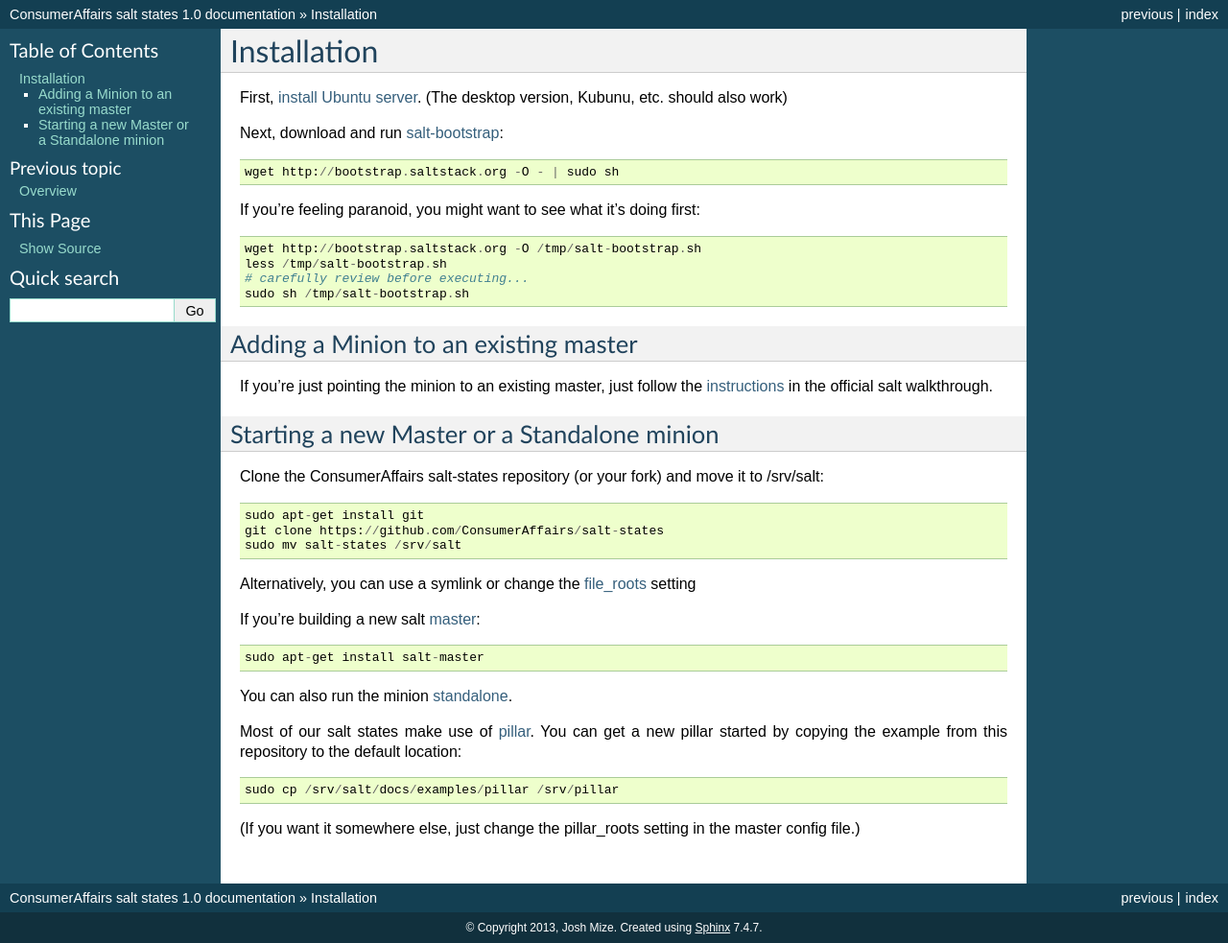
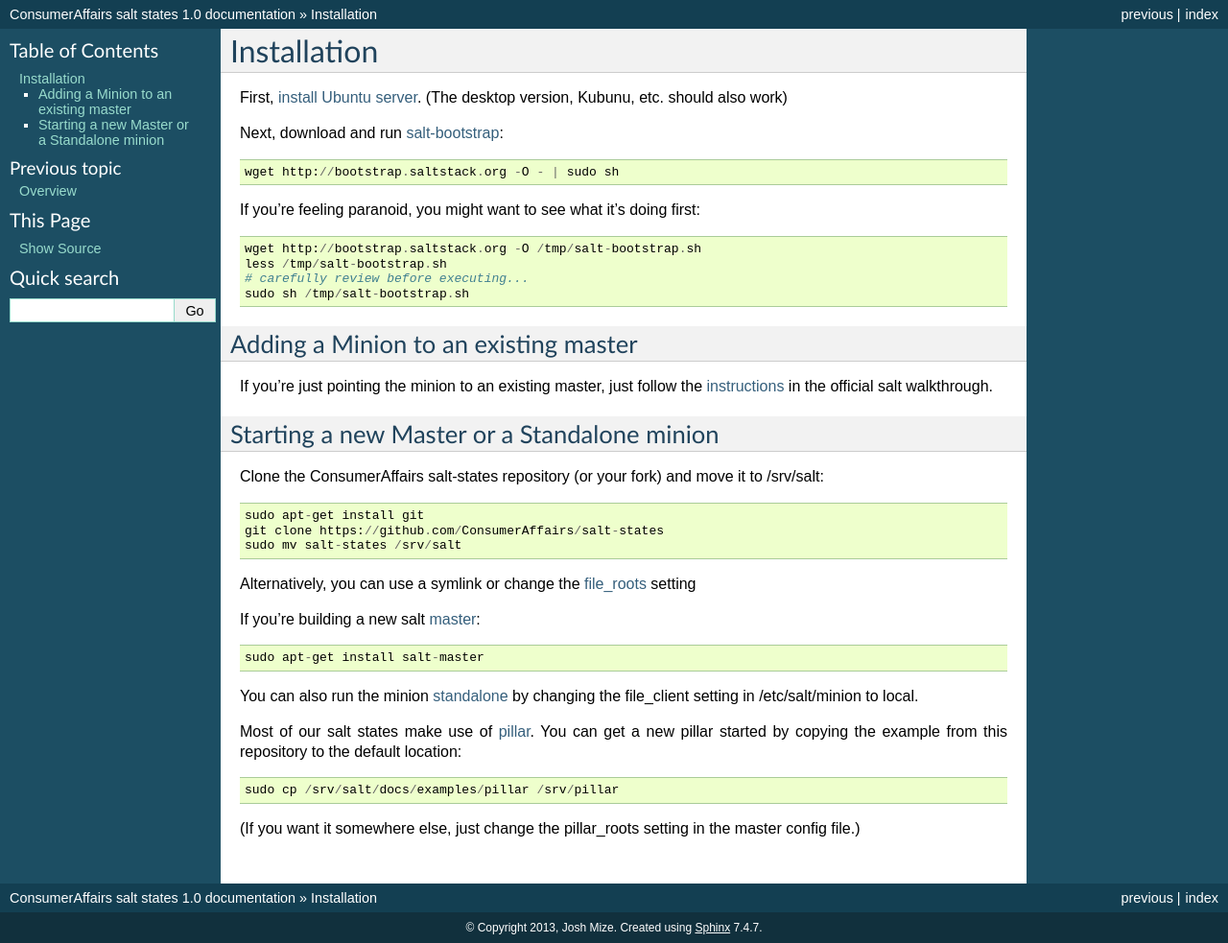
Before and after one commit to jgmize/salt-states, a Sphinx documentation site: the page built from docs/installation.rst, in a window 1280 px wide. Shown: the whole page at 96% size. Built offline with Sphinx 7.4.7, drawn with Linux system fonts in a browser that asks for light colours.

Commit message:
minor clarification to minion standalone

```diff
--- a/docs/installation.rst
+++ b/docs/installation.rst
@@ -50,7 +50,8 @@
 
 .. _master: http://docs.saltstack.com/ref/configuration/master.html
 
-You can also run the minion standalone_.
+You can also run the minion standalone_ by changing the file_client setting
+in /etc/salt/minion to local.
 
 .. _standalone:
    http://docs.saltstack.com/topics/tutorials/standalone_minion.html
```
